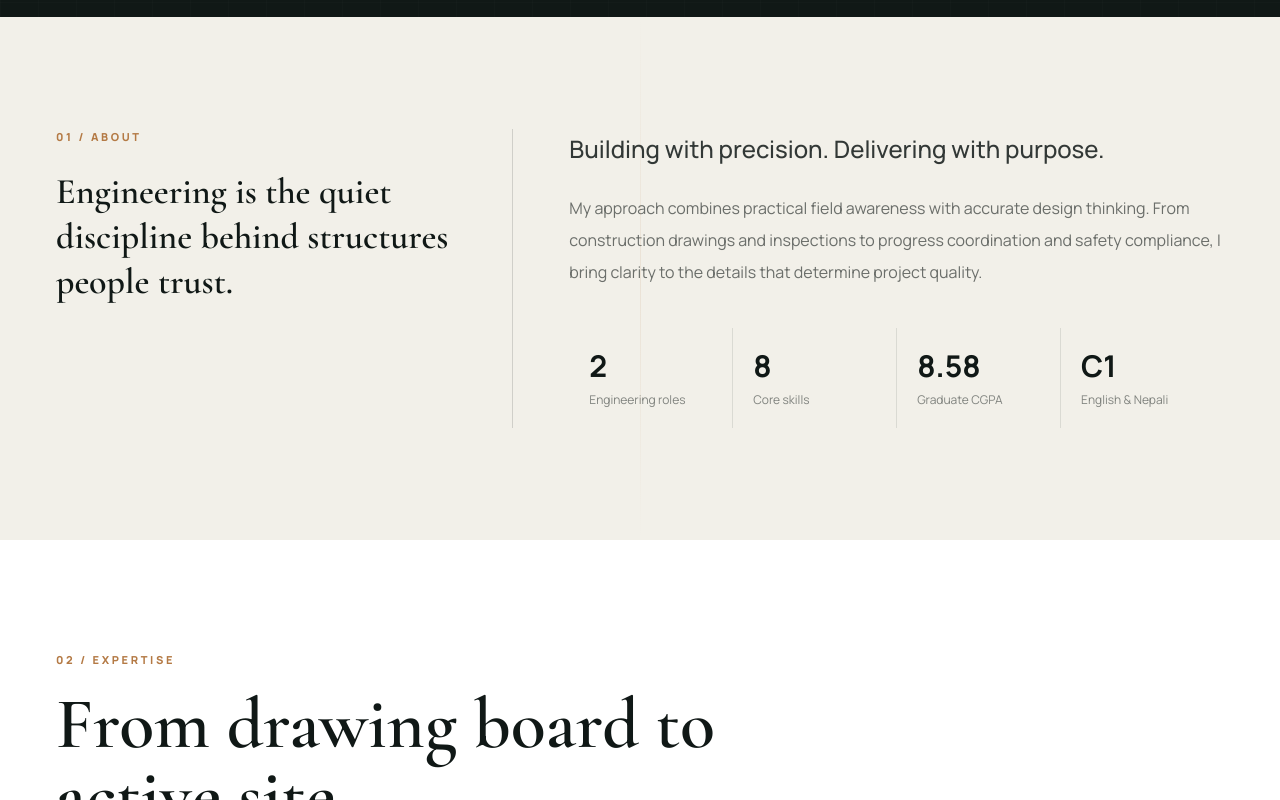
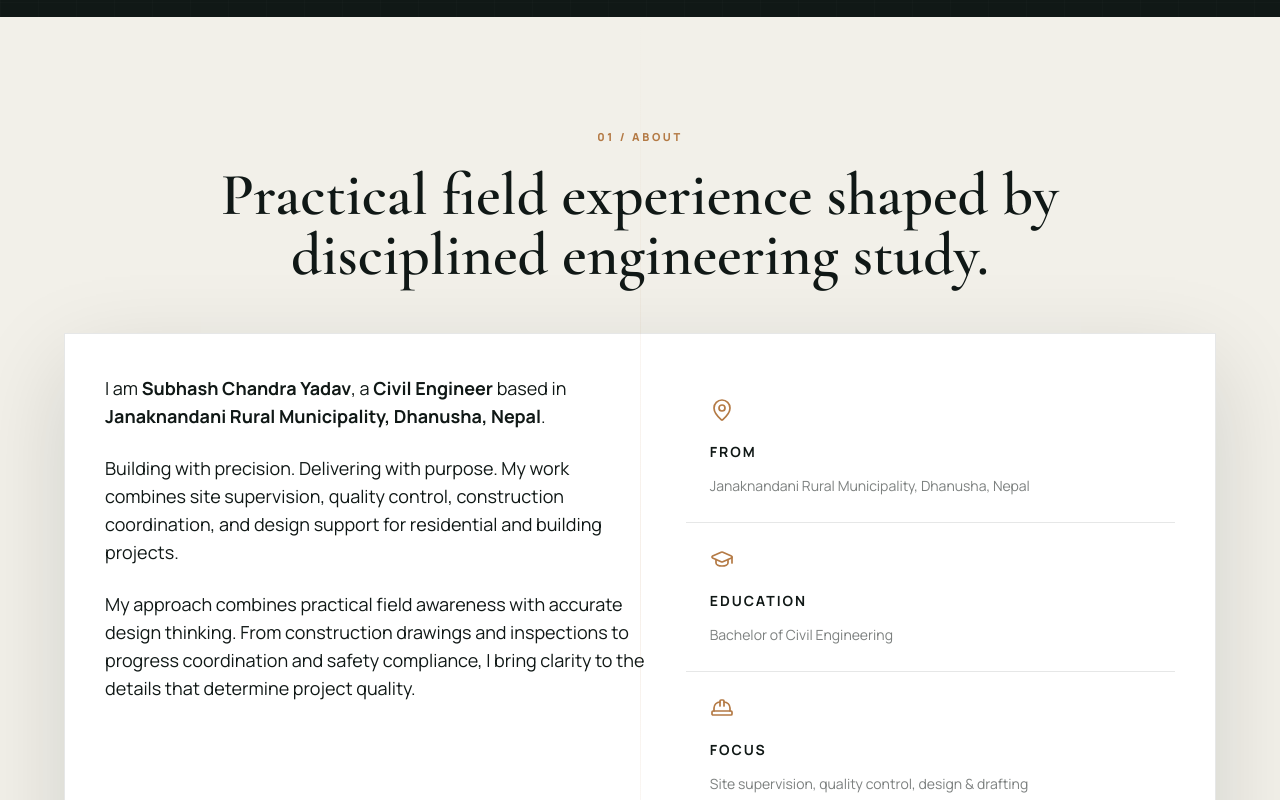
Before and after one commit to santoshparki/subashchandrayadav, a Next.js app: page / in a window 1280 px wide. Shown: the part 1100-1900 px from the top of the page. Built offline with nearby package versions, Linux system fonts and the light colour scheme; no server answers; the database is empty.

Commit message:
Restyle about section

```diff
--- a/app/page.tsx
+++ b/app/page.tsx
@@ -1,5 +1,5 @@
 import Image from "next/image";
-import { ArrowDown, ArrowUpRight, Award, Building2, CheckCircle2, ClipboardCheck, DraftingCompass, Download, HardHat, Mail, MapPin, Phone, Ruler, Sparkles } from "lucide-react";
+import { ArrowDown, ArrowUpRight, Award, Building2, CheckCircle2, ClipboardCheck, DraftingCompass, Download, GraduationCap, HardHat, Mail, MapPin, Phone, Ruler, Sparkles } from "lucide-react";
 import { getPortfolioContent } from "@/lib/content";
 import { SiteHeader } from "@/components/site-header";
 import { SectionTitle } from "@/components/section-title";
@@ -10,6 +10,10 @@ import { ScrollProgress } from "@/components/scroll-progress";
 export const dynamic = "force-dynamic";
 
 const serviceIcons = { HardHat, ClipboardCheck, DraftingCompass, Building2 };
+
+function AboutHighlight({ icon: Icon, title, copy }: { icon: typeof MapPin; title: string; copy: string }) {
+  return <div className="bg-white p-5 sm:p-6"><Icon size={24} strokeWidth={1.7} className="text-copper" /><h3 className="mt-5 text-sm font-bold uppercase tracking-[.14em] text-ink">{title}</h3><p className="mt-3 text-sm leading-6 text-ink/55">{copy}</p></div>;
+}
 
 export default async function Home() {
   const { profile, stats, skills, services, projects, timeline, certifications, achievements, socialLinks } = await getPortfolioContent();
@@ -52,11 +56,21 @@ export default async function Home() {
 
     <section id="about" className="section-pad relative bg-concrete">
       <div className="section-rule" />
-      <div className="container-shell grid gap-14 lg:grid-cols-[.72fr_1.28fr]">
-        <div><p className="eyebrow">01 / About</p><p className="mt-6 font-display text-4xl font-semibold leading-tight">Engineering is the quiet discipline behind structures people trust.</p></div>
-        <div className="lg:border-l lg:border-ink/15 lg:pl-14">
-          <p className="text-2xl font-medium leading-relaxed text-ink/85">{profile.tagline}</p>
-          <p className="mt-6 leading-8 text-ink/60">{profile.aboutText}</p>
+      <div className="container-shell">
+        <div className="mx-auto max-w-4xl text-center"><p className="eyebrow">01 / About</p><h2 className="mt-5 font-display text-5xl font-semibold leading-[.98] tracking-normal sm:text-6xl">Practical field experience shaped by disciplined engineering study.</h2></div>
+        <div className="mx-auto mt-12 max-w-6xl border border-ink/10 bg-white p-6 shadow-premium sm:p-8 lg:p-10">
+          <div className="grid gap-10 lg:grid-cols-[1.05fr_.95fr] lg:items-start">
+            <div className="space-y-6 text-base leading-8 text-ink/62 sm:text-lg">
+              <p>I am <strong className="text-ink">{profile.name}</strong>, a <strong className="text-ink">{profile.title}</strong> based in <strong className="text-ink">{profile.location}</strong>.</p>
+              <p>{profile.tagline} My work combines site supervision, quality control, construction coordination, and design support for residential and building projects.</p>
+              <p>{profile.aboutText}</p>
+            </div>
+            <div className="grid gap-px bg-ink/10 sm:grid-cols-3 lg:grid-cols-1">
+              <AboutHighlight icon={MapPin} title="From" copy={profile.location} />
+              <AboutHighlight icon={GraduationCap} title="Education" copy="Bachelor of Civil Engineering" />
+              <AboutHighlight icon={HardHat} title="Focus" copy="Site supervision, quality control, design & drafting" />
+            </div>
+          </div>
           <div className="mt-10 grid grid-cols-2 gap-px bg-ink/10 sm:grid-cols-4">
             {stats.map(({ id, value, label }) => <div key={id} className="bg-concrete p-5"><strong className="block text-3xl">{value}</strong><span className="mt-2 block text-xs text-ink/50">{label}</span></div>)}
           </div>
```
